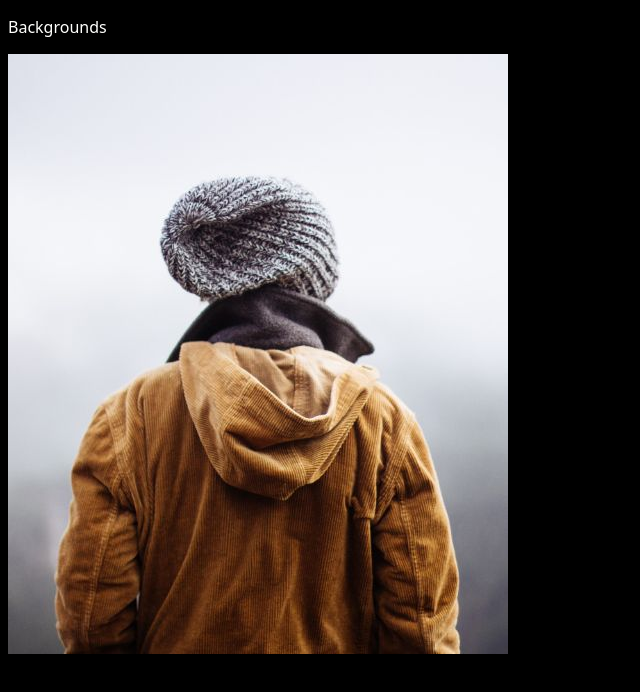
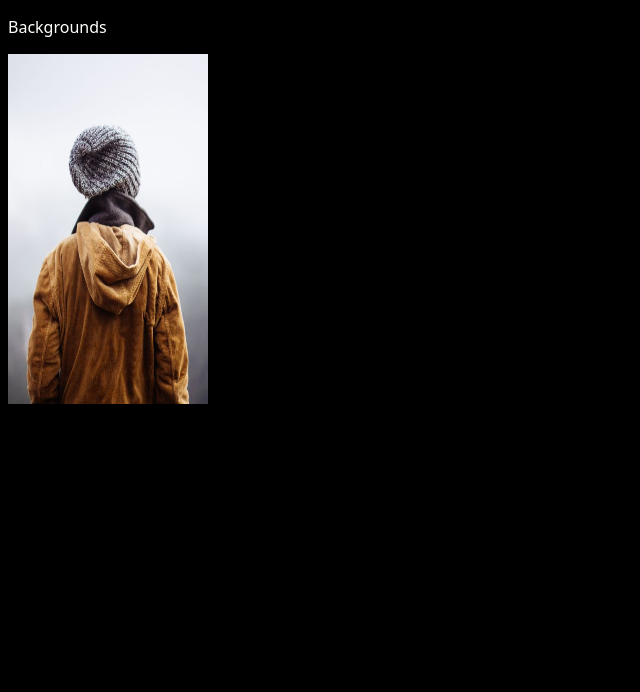
Before and after one commit to amirabbasnajafi/cheghoneh, an Astro site: page /background in a window 1280 px wide. Shown: the whole page, without its empty margins (0-640 px from the left). Built offline with nearby package versions, Linux system fonts and the light colour scheme; Astro itself is replaced by a stand-in of ours.

Commit message:
change the dimensions and size of the photo

```diff
--- a/src/pages/background/index.astro
+++ b/src/pages/background/index.astro
@@ -6,4 +6,9 @@ import Card from "../../components/Card.astro";
 <Layout title="Welcome to Backgrounds.">
 	<p style="color:#fffffc;">Backgrounds</p>
 </Layout>
-<img src="/files/background/img_girl.jpg" alt="girl a jacket" />
+<img
+	src="/files/background/img_girl.jpg"
+	alt="girl a jacket"
+	width="200"
+	height="350"
+/>
```
